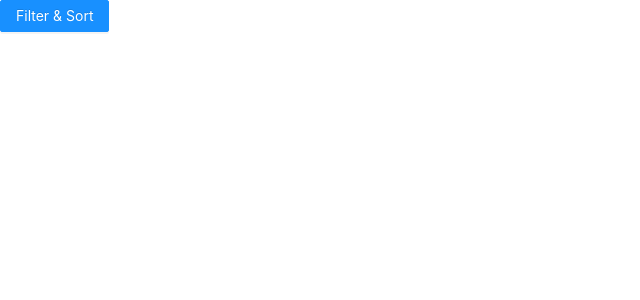
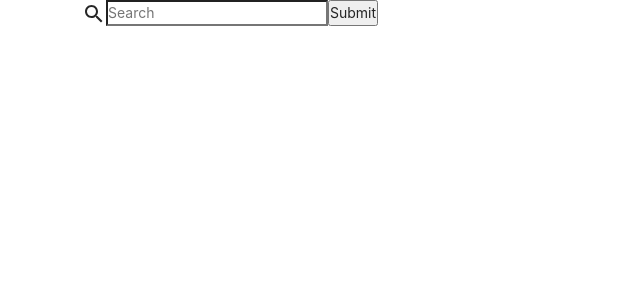
Before and after one commit to munsif12/Advance-Filteration-Products, a React (Create React App) app in the folder front-end/: page / in a window 1280 px wide. Shown: the top 300 px of the page, without its empty margins (0-640 px from the left). Built offline with nearby package versions, Linux system fonts and the light colour scheme.

Commit message:
adding products

```diff
--- a/front-end/package.json
+++ b/front-end/package.json
@@ -10,6 +10,7 @@
     "@testing-library/user-event": "^12.8.3",
     "antd": "^4.16.7",
     "axios": "^0.21.1",
+    "bootstrap": "^5.0.2",
     "react": "^17.0.2",
     "react-dom": "^17.0.2",
     "react-redux": "^7.2.4",
--- a/front-end/src/Screens/AllProducts/AllProducts.jsx
+++ b/front-end/src/Screens/AllProducts/AllProducts.jsx
@@ -2,9 +2,12 @@ import React, { useState } from "react";
 import { Drawer, Button } from "antd";
 import CallReceivedIcon from "@material-ui/icons/CallReceived";
 import NestedDrawer from "./Drawer";
+import "../../../node_modules/bootstrap/dist/css/bootstrap.min.css";
+import SearchIcon from "@material-ui/icons/Search";
 function AllProducts() {
   const [visible, setvisible] = useState(false);
   const [childDrawer, setChildDrawer] = useState();
+  const [SearchFiled, setSearchFiled] = useState("");
 
   // state = { visible: false, childrenDrawer: false };
 
@@ -22,9 +25,10 @@ function AllProducts() {
   function closeChildDrawer() {
     setChildDrawer(false);
   }
+
   return (
-    <div className="all_product">
-      <div className="filterArea">
+    <div className="all_product container">
+      {/* <div className="filterArea">
         <Button type="primary" onClick={showDrawer}>
           Filter & Sort
         </Button>
@@ -35,23 +39,13 @@ function AllProducts() {
           onClose={onClose}
           visible={visible}
         >
-          <div className="filter_price f_common" onClick={showChildDrawer}>
+          <div className="filter_price f_common">
             <p type="primary">Price</p>
             <CallReceivedIcon />
-            <NestedDrawer
-              childDrawer={childDrawer}
-              closeChildDrawer={closeChildDrawer}
-              calledBy={"Price"}
-            />
           </div>
-          <div className="filter_color f_common" onClick={showChildDrawer}>
+          <div className="filter_color f_common">
             <p type="primary">Color</p>
             <CallReceivedIcon />
-            <NestedDrawer
-              childDrawer={childDrawer}
-              closeChildDrawer={closeChildDrawer}
-              calledBy={"Color"}
-            />
           </div>
           <div className="filter_newest f_common">
             <p type="primary">Newest</p>
@@ -62,8 +56,29 @@ function AllProducts() {
             <CallReceivedIcon />
           </div>
         </Drawer>
+      </div> */}
+      <div className="mainContent row">
+        <div className="searchBar col">
+          <form action="">
+            <SearchIcon />
+            <input
+              type="text"
+              name="searchProduct"
+              id="searchProduct"
+              placeholder="Search"
+              value={SearchFiled}
+              onChange={(e) => setSearchFiled(e.target.value)}
+            />
+            <input
+              type="submit"
+              value="Submit"
+              onClick={(e) => {
+                e.preventDefault();
+              }}
+            />
+          </form>
+        </div>
       </div>
-      <div className="mainContent"></div>
     </div>
   );
 }
```
Also changed, not shown: 1 other file (tests, documents, lock files or other folders).
